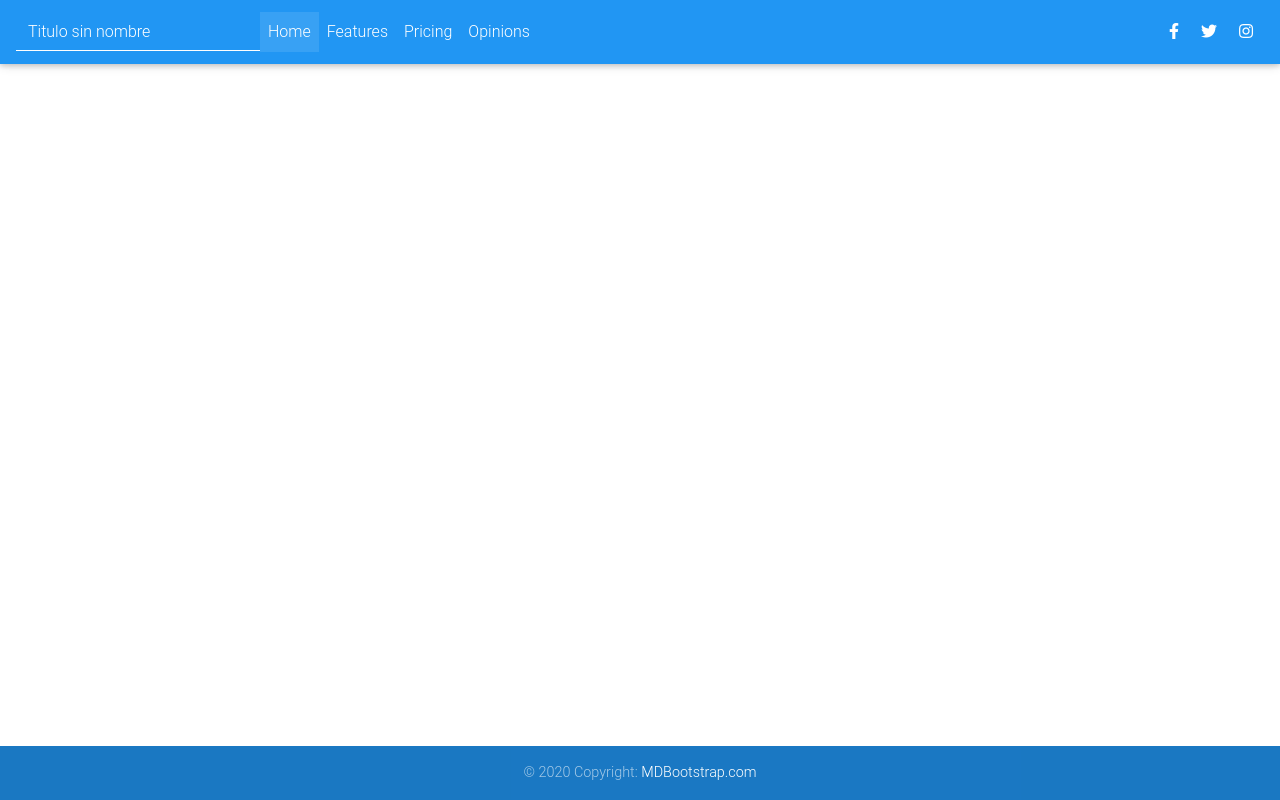
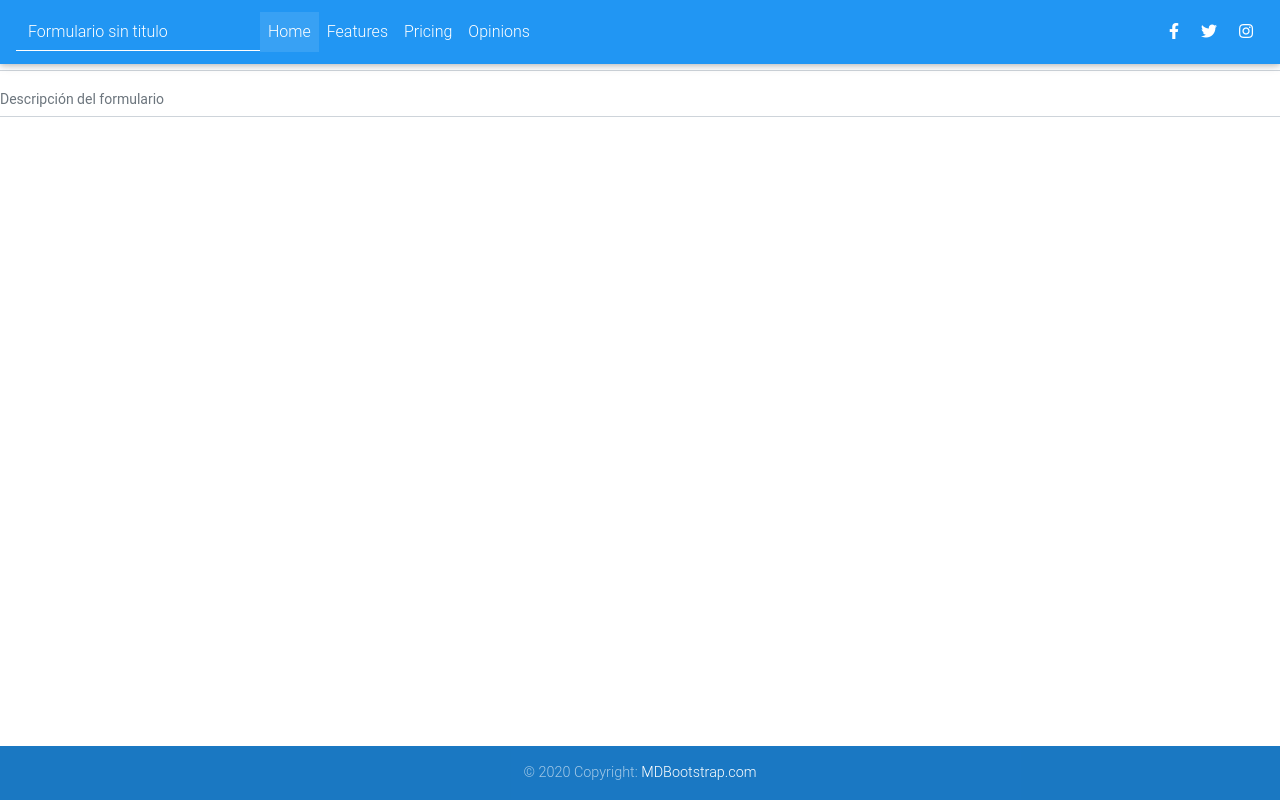
Before and after one commit to AdrianaEG/encuestas, a plain HTML site: page index.html in a window 1280 px wide. Drawn offline with nearby package versions, Linux system fonts and the light colour scheme.

Commit message:
Agrega el input para titulo y descripción

```diff
--- a/index.html
+++ b/index.html
@@ -21,7 +21,7 @@
         <nav class="navbar fixed-top navbar-expand-lg navbar-dark blue scrolling-navbar">
             <form class="form-inline">
                 <div class="md-form  input-group my-0">
-                    <input type="text" class="form-control titulo" placeholder="Titulo sin nombre" aria-label="Username" aria-describedby="basic-addon11">
+                    <input type="text" class="form-control titulo" placeholder="Formulario sin titulo" aria-label="Titulo" aria-describedby="basic-addon11" id="titulo-arriba">
                 </div>
             </form>
             <button class="navbar-toggler" type="button" data-toggle="collapse" data-target="#navbarSupportedContent" aria-controls="navbarSupportedContent" aria-expanded="false" aria-label="Toggle navigation">
@@ -58,8 +58,18 @@
     </header>
 
 
-    <section>
-
+    <section class="formulario">
+        <form>
+            <!--<div class="form-group titulo-descripcion">-->
+                <div class="md-form">
+                    <input type="text" class="form-control form-control-lg titulo centrado" placeholder="Formulario sin titulo" id="titulo-abajo">
+                    <input type="text" class="form-control form-control-sm descripcion centrado" placeholder="Descripción del formulario"id="descripcion">
+                </div>
+            <!--</div>-->
+        </form>
+        <div class="primer-pregunta centrado">
+            <!-- En el div de la primer pregunta va una card(tarjeta) o un panel-->
+        </div>
     </section>
 
 
```
